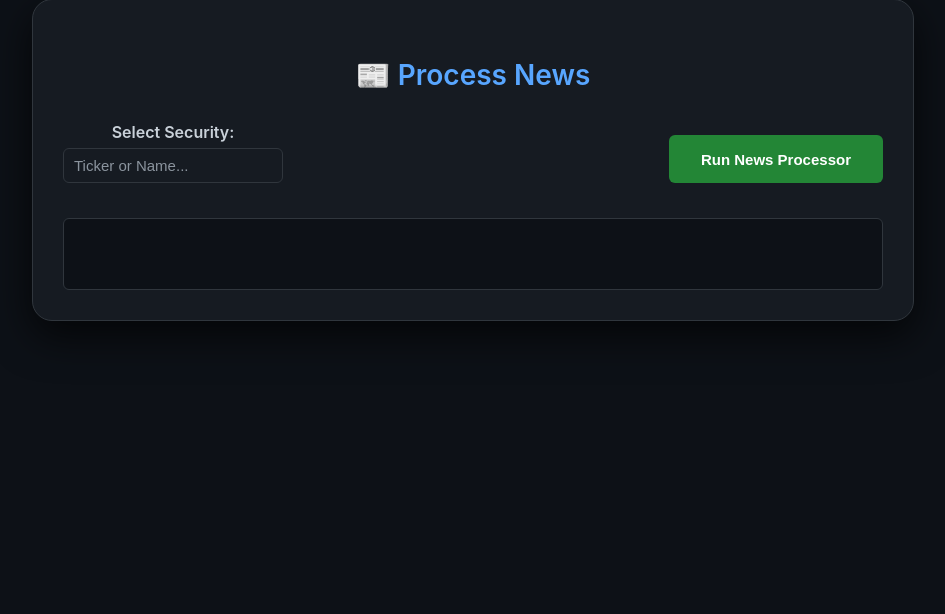
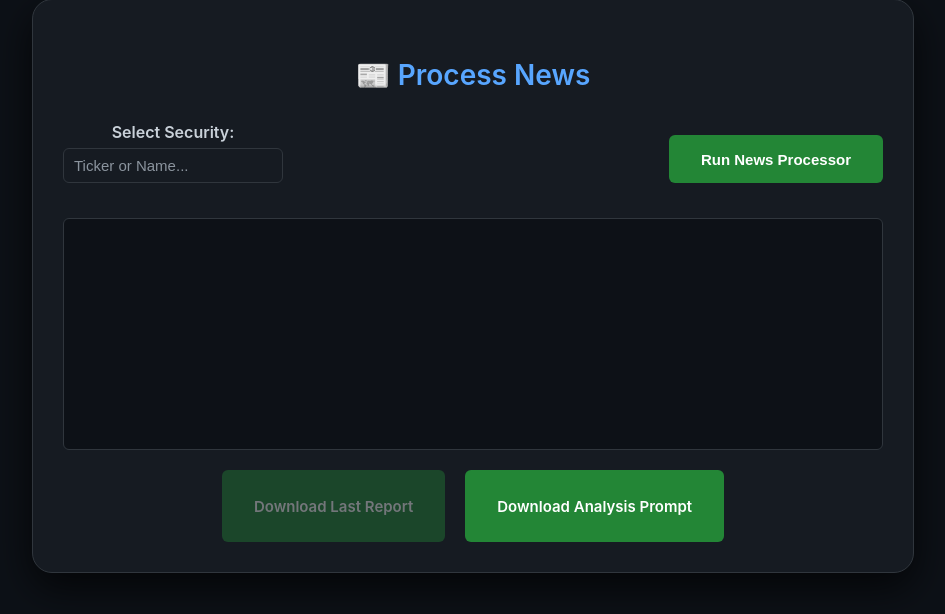
Before and after one commit to FerGusMosca/zChatbotAgentFwk, a FastAPI app: page /process_news/ in a window 1280 px wide. Shown: the part 118-732 px from the top of the page, without its empty margins (167-1112 px from the left). Run offline with FastAPI, Linux system fonts and the light colour scheme; data that the repository does not hold is empty.

Commit message:
zzLotteryTicket UI - Bot 8 - self service

```diff
--- a/controllers/portfolio_securities_controller.py
+++ b/controllers/portfolio_securities_controller.py
@@ -19,7 +19,7 @@ from data_access_layer.portfolio_securities_manager import PortfolioSecuritiesMa
 
 class PortfolioSecuritiesController:
     def __init__(self):
-        self.router = APIRouter(prefix="/process_news")
+        self.router = APIRouter(prefix="/portfolio_securities")
 
         base = Path(__file__).parent.parent
         self.templates = Jinja2Templates(directory=base / "templates")
@@ -33,7 +33,7 @@ class PortfolioSecuritiesController:
         async def main_page(request: Request):
             portfolios = self.portfolio_mgr.get_all()
             return self.templates.TemplateResponse(
-                "process_news.html",
+                "portfolio_securities.html",
                 {"request": request, "portfolios": portfolios, "securities": []}
             )
 
@@ -48,7 +48,7 @@ class PortfolioSecuritiesController:
             page_data = self.ps_mgr.get_paged(portfolio_id, page, page_size)
 
             return self.templates.TemplateResponse(
-                "process_news.html",
+                "portfolio_securities.html",
                 {
                     "request": request,
                     "portfolios": portfolios,
--- a/controllers/process_news_controller.py
+++ b/controllers/process_news_controller.py
@@ -18,6 +18,9 @@ class ProcessNewsController:
 
     def __init__(self):
         self.router = APIRouter(prefix="/process_news")
+
+        # Store last generated report in memory
+        self.last_output_file = None
 
         base = Path(__file__).parent.parent
         self.templates = Jinja2Templates(directory=base / "templates")
@@ -96,6 +99,21 @@ class ProcessNewsController:
                     for line in process.stdout:
                         print(">>>", line)
                         yield line
+
+                        # ===== Capture last JSON path =====
+                        # comment: detect "saved" event with JSON path
+                        if '"path":' in line:
+                            try:
+                                # comment: extract JSON string safely
+                                part = line.split('"path":', 1)[1]
+                                extracted = part.split('"')[1]  # first quoted string
+                                self.last_output_file = extracted
+                                self.logger.info(f"[OK] Extracted output file: {self.last_output_file}")
+                            except Exception as ex:
+                                self.logger.error(
+                                    f"[FAIL] Could not extract path from line: {line.strip()} | Error: {ex}"
+                                )
+
                 except Exception as ex:
                     yield f"\n❌ Runtime error: {ex}\n"
                 finally:
@@ -106,3 +124,39 @@ class ProcessNewsController:
                         pass
 
             return StreamingResponse(stream_output(), media_type="text/plain; charset=utf-8")  # comment: enable chunked streaming
+
+
+
+
+        @self.router.get("/download_last")
+        async def download_last():
+            # comment: send last generated report if available
+            if not self.last_output_file or not os.path.exists(self.last_output_file):
+                return PlainTextResponse("No report available.", status_code=404)
+
+            f = open(self.last_output_file, "rb")
+            filename = os.path.basename(self.last_output_file)
+            return StreamingResponse(
+                f,
+                media_type="application/octet-stream",
+                headers={
+                    "Content-Disposition": f"attachment; filename={filename}"
+                }
+            )
+
+        @self.router.get("/download_prompt")
+        async def download_prompt():
+            # comment: absolute path to prompt file
+            prompt_path = Path(__file__).parent.parent / "prompts" / "news_prompt.txt"
+
+            if not prompt_path.exists():
+                return PlainTextResponse("Prompt file not found.", status_code=404)
+
+            f = open(prompt_path, "rb")
+            return StreamingResponse(
+                f,
+                media_type="text/plain",
+                headers={
+                    "Content-Disposition": "attachment; filename=news_prompt.txt"
+                }
+            )
--- a/data_access_layer/portfolio_securities_manager.py
+++ b/data_access_layer/portfolio_securities_manager.py
@@ -155,7 +155,7 @@ class PortfolioSecuritiesManager:
             # check existence BEFORE calling SP
             cursor.execute("""
                 SELECT COUNT(*)
-                FROM process_news
+                FROM portfolio_securities
                 WHERE portfolio_id=? AND security_id=?
             """, (portfolio_id, security_id))
             existed = cursor.fetchone()[0] > 0
--- a/main.py
+++ b/main.py
@@ -63,8 +63,8 @@ calendar = CalendarController()
 app.include_router(calendar.router)
 
 # Portfolio Securities
-process_news = PortfolioSecuritiesController()
-app.include_router(process_news.router)
+portfolio_securities = PortfolioSecuritiesController()
+app.include_router(portfolio_securities.router)
 
 # Process News
 process_news = ProcessNewsController()
--- /dev/null
+++ b/prompts/news_prompt.txt
@@ -0,0 +1,5 @@
+Actúa como un analista financiero senior. Analiza el siguiente dataset de noticias sobre la empresa <TICKER>.
+Entrega: (1) Temas alcistas principales, (2) Riesgos bajistas clave, (3) Hechos neutrales relevantes,
+(4) Resumen de sentimiento del mercado (Alcista / Bajista / Mixto),
+(5) Catalizadores futuros probables,
+(6) Un resumen final accionable en 5 bullets. Usa solo información del dataset.
--- a/static/css/process_news.css
+++ b/static/css/process_news.css
@@ -143,5 +143,25 @@
 }
 
 .output-box {
-    text-align: left;    /* Align text to the left */
+    text-align: left;    /* Align text to the left */,
+        margin-top: 35px;
+    padding: 15px;
+    border: 1px solid #30363D;
+    background: #0D1117;
+    border-radius: 6px;
+    white-space: pre-wrap;
+    font-family: Consolas, monospace;
+    color: #58A6FF;
+    min-height: 200px;   /* bigger */
+    max-height: 400px;   /* capped */
+    overflow-y: auto;    /* scroll */
 }
+
+.disabled-btn {
+    pointer-events: none;
+    opacity: 0.4;
+}
+.enabled-btn {
+    pointer-events: auto;
+    opacity: 1;
+}
--- a/static/js/process_news.js
+++ b/static/js/process_news.js
@@ -38,7 +38,7 @@ async function runProcessNews(ev) {
     outputBox.textContent = "";
 
     const runBtn = document.getElementById("runBtn");
-    runBtn.classList.add("loading");   // show wheel
+    runBtn.classList.add("loading");   // show spinner
 
     await new Promise(r => requestAnimationFrame(() => r()));
 
@@ -52,9 +52,17 @@ async function runProcessNews(ev) {
 
     if (!resp.body) {
         outputBox.textContent = "❌ No stream received";
-        spinner.style.display = "none";
+        runBtn.classList.remove("loading");
         return;
     }
+
+    // disable download button at start
+    const dl = document.getElementById("downloadBtn");  // correct ID
+    const dp = document.getElementById("downloadPromptBtn");
+    dl.classList.remove("enabled-btn");
+    dl.classList.add("disabled-btn");
+    dp.classList.remove("enabled-btn");
+    dp.classList.add("disabled-btn");
 
     const reader = resp.body.getReader();
     const decoder = new TextDecoder("utf-8");
@@ -62,10 +70,19 @@ async function runProcessNews(ev) {
     while (true) {
         const { value, done } = await reader.read();
         if (done) break;
+
         const chunk = decoder.decode(value, { stream: false });
         outputBox.textContent += chunk;
         outputBox.scrollTop = outputBox.scrollHeight;
+
+        // ===== ENABLE DOWNLOAD ONLY WHEN "event": "saved" APPEARS =====
+        if (chunk.includes('"event": "saved"')) {
+            dl.classList.remove("disabled-btn");
+            dl.classList.add("enabled-btn");
+            dp.classList.remove("disabled-btn");
+            dp.classList.add("enabled-btn");
+        }
     }
 
-    runBtn.classList.remove("loading");   // hide wheel
+    runBtn.classList.remove("loading"); // hide spinner
 }
--- a/templates/process_news.html
+++ b/templates/process_news.html
@@ -38,7 +38,22 @@
 
 
     <div id="outputBox" class="output-box"></div>
-  </div>
+          <div style="margin-top:20px; display:flex; justify-content:center; gap:20px;">
+    <a id="downloadBtn"
+       href="/process_news/download_last"
+       class="green-btn disabled-btn"
+       style="text-decoration:none;">
+        Download Last Report
+    </a>
+
+    <a id="downloadPromptBtn"
+       href="/process_news/download_prompt"
+       class="green-btn"
+       style="text-decoration:none;">
+        Download Analysis Prompt
+    </a>
+</div>
+    </div>
 </div>
 
 <script src="/static/js/process_news.js"></script>
```
